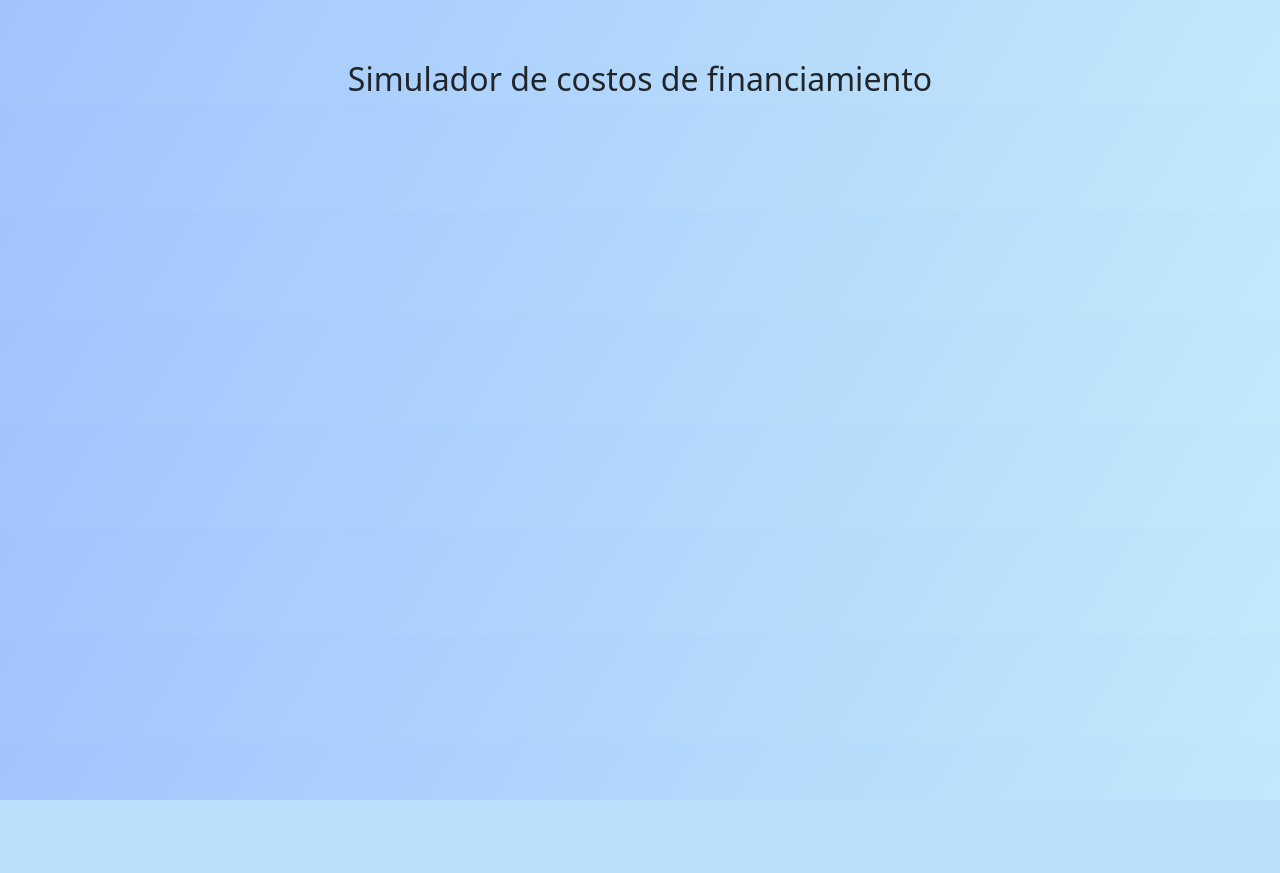
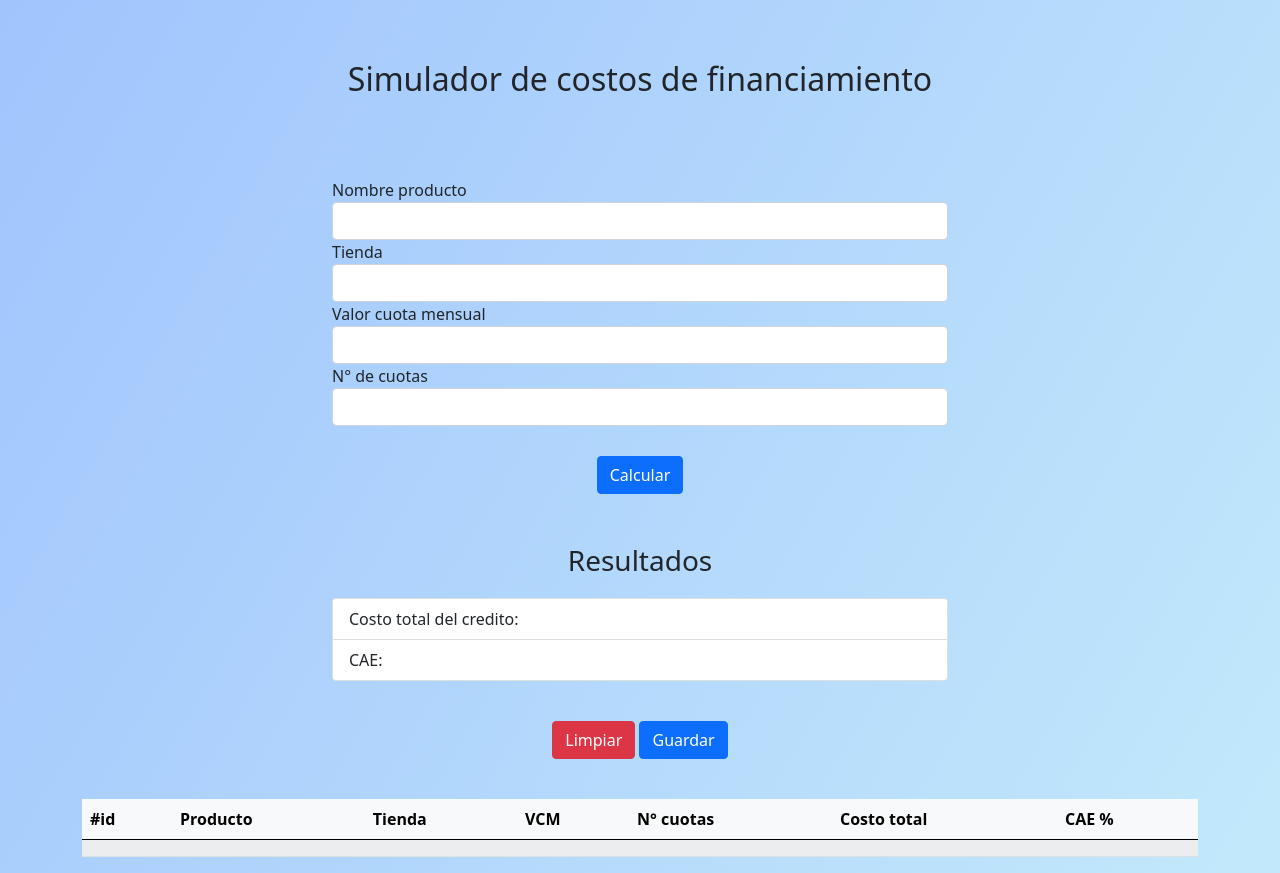
Before and after one commit to diego12o/tics1-warmUp, a PHP site: page / in a window 1280 px wide. Before the commit the page ends 800 px from the top, so only its background shows below. Run offline with PHP 8.4, Linux system fonts and the light colour scheme; lists and menus that the app fills with data are empty.

Commit message:
Imputs de usuario, resultados y tabla creados

```diff
--- a/index.html
+++ /dev/null
@@ -1,46 +0,0 @@
-<!doctype html>
-<html lang="en">
-
-<head>
-    <!-- Required meta tags -->
-    <meta charset="utf-8">
-    <meta name="viewport" content="width=device-width, initial-scale=1">
-
-    <!-- Bootstrap CSS -->
-    <link href="https://cdn.jsdelivr.net/npm/bootstrap@5.0.0-beta2/dist/css/bootstrap.min.css" rel="stylesheet"
-        integrity="sha384-BmbxuPwQa2lc/FVzBcNJ7UAyJxM6wuqIj61tLrc4wSX0szH/Ev+nYRRuWlolflfl" crossorigin="anonymous">
-    <link href="style.css" rel="stylesheet">
-
-    <title>Simulador de costos de financiamiento</title>
-</head>
-
-<body>
-    <header>
-        <h2 class="text-center">Simulador de costos de financiamiento</h2>
-    </header>
-
-    <div class="container">
-        <div class="row">
-            <div class="col-lg-12">
-                <!-- Trabajar aqui -->
-            </div>
-        </div>
-    </div>
-
-
-
-    <!-- Optional JavaScript; choose one of the two! -->
-
-    <!-- Option 1: Bootstrap Bundle with Popper -->
-    <script src="https://cdn.jsdelivr.net/npm/bootstrap@5.0.0-beta2/dist/js/bootstrap.bundle.min.js"
-        integrity="sha384-b5kHyXgcpbZJO/tY9Ul7kGkf1S0CWuKcCD38l8YkeH8z8QjE0GmW1gYU5S9FOnJ0"
-        crossorigin="anonymous"></script>
-
-    <!-- Option 2: Separate Popper and Bootstrap JS -->
-    <!--
-    <script src="https://cdn.jsdelivr.net/npm/@popperjs/core@2.6.0/dist/umd/popper.min.js" integrity="sha384-KsvD1yqQ1/1+IA7gi3P0tyJcT3vR+NdBTt13hSJ2lnve8agRGXTTyNaBYmCR/Nwi" crossorigin="anonymous"></script>
-    <script src="https://cdn.jsdelivr.net/npm/bootstrap@5.0.0-beta2/dist/js/bootstrap.min.js" integrity="sha384-nsg8ua9HAw1y0W1btsyWgBklPnCUAFLuTMS2G72MMONqmOymq585AcH49TLBQObG" crossorigin="anonymous"></script>
-    -->
-</body>
-
-</html>
--- /dev/null
+++ b/index.php
@@ -0,0 +1,118 @@
+<!doctype html>
+<html lang="en">
+
+<head>
+    <!-- Required meta tags -->
+    <meta charset="utf-8">
+    <meta name="viewport" content="width=device-width, initial-scale=1">
+
+    <!-- Bootstrap CSS -->
+    <link href="https://cdn.jsdelivr.net/npm/bootstrap@5.0.0-beta2/dist/css/bootstrap.min.css" rel="stylesheet"
+        integrity="sha384-BmbxuPwQa2lc/FVzBcNJ7UAyJxM6wuqIj61tLrc4wSX0szH/Ev+nYRRuWlolflfl" crossorigin="anonymous">
+    <link href="style.css" rel="stylesheet">
+
+    <title>Simulador de costos de financiamiento</title>
+</head>
+
+<body>
+    <header>
+        <h2 class="text-center">Simulador de costos de financiamiento</h2>
+    </header>
+    <form id="formProductos" enctype="multipart/form-data">
+        <div id="marginCenter">
+            <div class="container">
+                <div class="row">
+                    <div class="col-lg-12">
+                        <!-- Ingreso de datos -->
+                        <div class="form-group">
+                            <label for="nombreProducto">Nombre producto</label>
+                            <input type="text" class="form-control" id="nombreProducto" placeholder="">
+                        </div>
+                        <div class="form-group">
+                            <label for="tienda">Tienda</label>
+                            <input type="text" class="form-control" id="tienda" placeholder="">
+                        </div>
+                        <div class="form-group">
+                            <label for="valorCuotaMensual">Valor cuota mensual</label>
+                            <input type="number" class="form-control" id="valorCuotaMensual" placeholder="">
+                        </div>
+                        <div class="form-group">
+                            <label for="cuotas">N° de cuotas</label>
+                            <input type="number" class="form-control" id="cuotas" placeholder="">
+                        </div>
+                        <center><button type="button" id="btnCalcular" class="btn btn-primary">Calcular</button></center>
+                        <!-- Resutados -->
+                        <h3 class="text-center">Resultados</h3>
+                        <ul class="list-group" id="resultados">
+                            <li class="list-group-item">Costo total del credito: </li>
+                            <li class="list-group-item">CAE:</li>
+                        </ul>
+                        <div id="resultadosbtns">
+                            <center><button type="submit" id="btnLimpiar" class="btn btn-danger">Limpiar</button>
+                                <button type="submit" id="btnGuardar" class="btn btn-primary">Guardar</button>
+                            </center>
+                        </div>
+
+                    </div>
+                </div>
+            </div>
+        </div>
+
+        <div class="container">
+            <div class="row">
+                <div class="col-lg-12">
+                    <!-- Tabla -->
+                    <div class="table-responsive">
+                        <table id="tablaPersonas" class="table table-striped table-hover table-light">
+                            <thead class="thead-dark">
+                                <tr>
+                                    <th scope="col">#id</th>
+                                    <th scope="col">Producto</th>
+                                    <th scope="col">Tienda</th>
+                                    <th scope="col">VCM</th>
+                                    <th scope="col">N° cuotas</th>
+                                    <th scope="col">Costo total</th>
+                                    <th scope="col">CAE %</th>
+                                </tr>
+                            </thead>
+                            <tbody>
+                                <tr>
+
+                                    <td>
+
+                                    </td>
+                                    <td>
+
+                                    </td>
+                                    <td>
+
+                                    </td>
+                                    <td>
+
+                                    </td>
+                                    <td>
+
+                                    </td>
+                                    <td></td>
+                                    <td></td>
+                                </tr>
+                            </tbody>
+                        </table>
+                    </div>
+    </form>
+
+    <!-- Optional JavaScript; choose one of the two! -->
+
+    <!-- Option 1: Bootstrap Bundle with Popper -->
+    <script src="https://cdn.jsdelivr.net/npm/bootstrap@5.0.0-beta2/dist/js/bootstrap.bundle.min.js"
+        integrity="sha384-b5kHyXgcpbZJO/tY9Ul7kGkf1S0CWuKcCD38l8YkeH8z8QjE0GmW1gYU5S9FOnJ0"
+        crossorigin="anonymous"></script>
+
+    <!-- Option 2: Separate Popper and Bootstrap JS -->
+    <!--
+    <script src="https://cdn.jsdelivr.net/npm/@popperjs/core@2.6.0/dist/umd/popper.min.js" integrity="sha384-KsvD1yqQ1/1+IA7gi3P0tyJcT3vR+NdBTt13hSJ2lnve8agRGXTTyNaBYmCR/Nwi" crossorigin="anonymous"></script>
+    <script src="https://cdn.jsdelivr.net/npm/bootstrap@5.0.0-beta2/dist/js/bootstrap.min.js" integrity="sha384-nsg8ua9HAw1y0W1btsyWgBklPnCUAFLuTMS2G72MMONqmOymq585AcH49TLBQObG" crossorigin="anonymous"></script>
+    -->
+</body>
+
+</html>
--- a/style.css
+++ b/style.css
@@ -4,3 +4,20 @@ body {
 header{
     margin-top: 60px;
 }
+
+#marginCenter{
+    margin-top: 80px;
+    margin-left: 25%;
+    margin-right: 25%;
+}
+#resultadosbtns{
+    margin-top: 40px;
+    margin-bottom: 40px;
+}
+#btnCalcular{
+    margin-top: 30px;
+    margin-bottom: 50px;
+}
+#resultados{
+    margin-top: 20px;
+}
```
